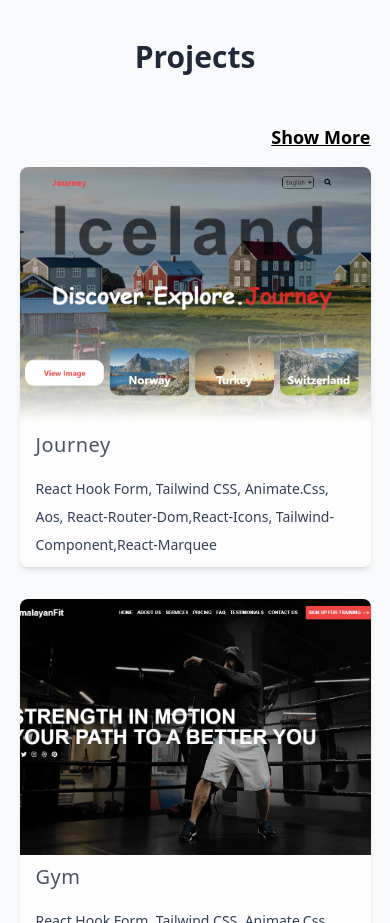
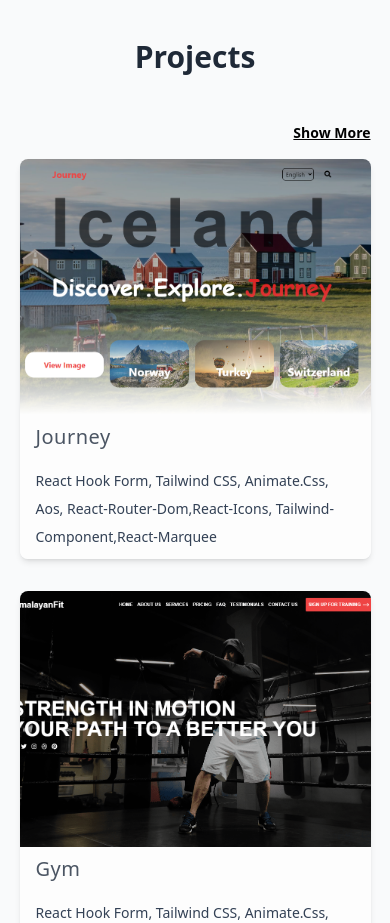
Before and after one commit to mandiptmg/Portfolio, a React (Vite) app: page / in a window 390 px wide. Shown: the part 1860-2783 px from the top of the page. Built offline with nearby package versions, Linux system fonts and the light colour scheme.

Commit message:
update text-size

```diff
--- a/src/component-1/Projects.jsx
+++ b/src/component-1/Projects.jsx
@@ -18,7 +18,7 @@ const Projects = () => {
 
         <div className='grid w-full place-items-end'>
           <button
-            className='  -mt-4 dark:text-white mb-4 text-lg font-semibold  underline hover:no-underline'
+            className='  -mt-4 dark:text-white mb-4 text-sm md:text-lg font-semibold  underline hover:no-underline'
             onClick={() => setShowAll(!showAll)}
           >
             {showAll ? 'Show Less' : 'Show More'}
```
